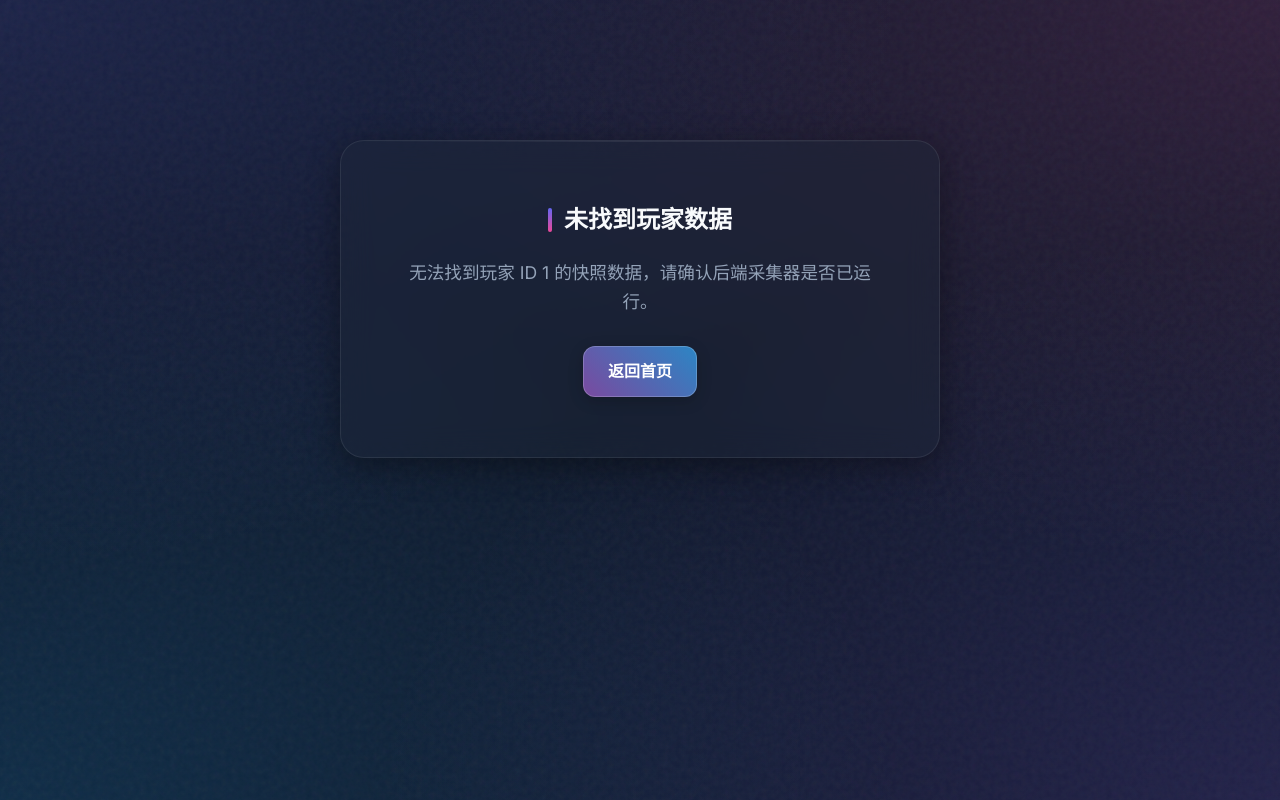
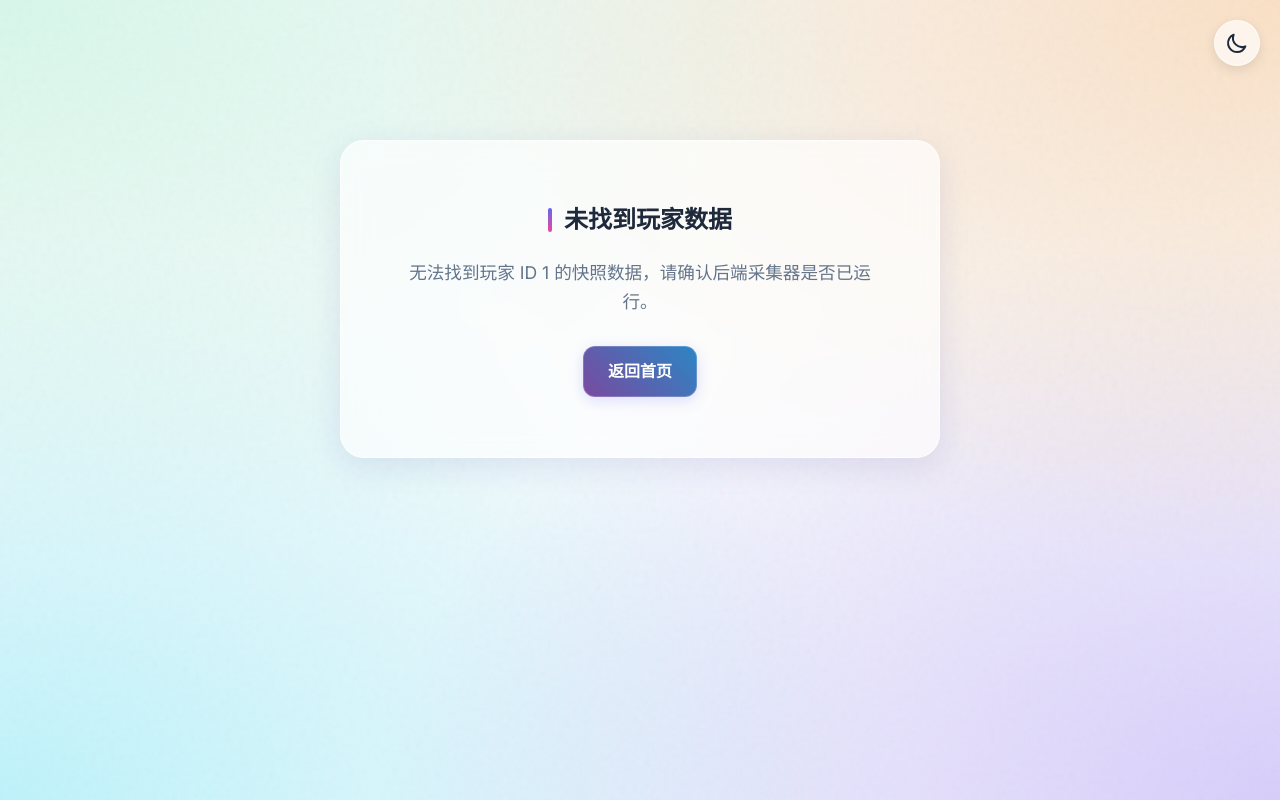
Before and after one commit to Aierlanta/steam_community_info_analysis, a FastAPI app: page /player/1 in a window 1280 px wide. Run offline with FastAPI, Linux system fonts and the light colour scheme; data that the repository does not hold is empty; some libraries are stand-ins or nearby versions.

Commit message:
feat: 添加了包含暗/亮主题、玻璃拟态效果和响应式布局的基础前端样式、主题切换逻辑及主 HTML 模板。

```diff
--- a/frontend/static/css/style.css
+++ b/frontend/static/css/style.css
@@ -12,6 +12,19 @@
     --card-shadow: 0 8px 32px 0 rgba(0, 0, 0, 0.36);
     --transition-speed: 0.3s;
     --font-family: 'Inter', system-ui, -apple-system, sans-serif;
+}
+
+[data-theme="light"] {
+    --bg-color: #f8fafc;
+    --primary-color: #6366f1;
+    --secondary-color: #ec4899;
+    --accent-color: #8b5cf6;
+    --text-primary: #1e293b;
+    --text-secondary: #64748b;
+    --glass-bg: rgba(255, 255, 255, 0.65);
+    --glass-border: rgba(255, 255, 255, 0.6);
+    --glass-highlight: rgba(255, 255, 255, 0.9);
+    --card-shadow: 0 8px 32px 0 rgba(31, 38, 135, 0.1);
 }
 
 * {
@@ -33,6 +46,15 @@
     min-height: 100vh;
     overflow-x: hidden;
     line-height: 1.6;
+    transition: background-color var(--transition-speed) ease, color var(--transition-speed) ease;
+}
+
+[data-theme="light"] body {
+    background-image:
+        radial-gradient(at 0% 0%, rgba(167, 243, 208, 0.4) 0px, transparent 50%),
+        radial-gradient(at 100% 0%, rgba(253, 186, 116, 0.4) 0px, transparent 50%),
+        radial-gradient(at 100% 100%, rgba(167, 139, 250, 0.4) 0px, transparent 50%),
+        radial-gradient(at 0% 100%, rgba(103, 232, 249, 0.4) 0px, transparent 50%);
 }
 
 /* Noise Texture */
@@ -71,6 +93,14 @@
     margin-bottom: 16px;
     letter-spacing: -0.02em;
     text-shadow: 0 0 30px rgba(255, 255, 255, 0.1);
+}
+
+[data-theme="light"] header h1 {
+    background: linear-gradient(135deg, #1e293b 0%, #6366f1 100%);
+    -webkit-background-clip: text;
+    background-clip: text;
+    -webkit-text-fill-color: transparent;
+    text-shadow: none;
 }
 
 header p {
@@ -240,6 +270,10 @@
     border-bottom: 1px solid rgba(255, 255, 255, 0.05);
 }
 
+[data-theme="light"] .info-item {
+    border-bottom: 1px solid rgba(0, 0, 0, 0.06);
+}
+
 .info-item:last-child {
     border-bottom: none;
 }
@@ -314,6 +348,21 @@
     box-shadow: 0 10px 20px rgba(0, 0, 0, 0.2);
 }
 
+[data-theme="light"] .btn {
+    box-shadow: 0 4px 15px rgba(99, 102, 241, 0.2);
+}
+
+[data-theme="light"] .btn-secondary {
+    background: rgba(255, 255, 255, 0.5);
+    color: var(--text-primary);
+    border: 1px solid rgba(0, 0, 0, 0.05);
+}
+
+[data-theme="light"] .btn-secondary:hover {
+    background: rgba(255, 255, 255, 0.8);
+    box-shadow: 0 10px 20px rgba(0, 0, 0, 0.05);
+}
+
 /* Chart Containers */
 .chart-container {
     width: 100%;
@@ -339,3 +388,33 @@
 ::-webkit-scrollbar-thumb:hover {
     background: rgba(255, 255, 255, 0.2);
 }
+
+/* Theme Toggle Button */
+.theme-toggle {
+    position: fixed;
+    top: 20px;
+    right: 20px;
+    background: var(--glass-bg);
+    border: 1px solid var(--glass-border);
+    color: var(--text-primary);
+    padding: 10px;
+    border-radius: 50%;
+    cursor: pointer;
+    z-index: 1000;
+    backdrop-filter: blur(10px);
+    transition: all 0.3s ease;
+    display: flex;
+    align-items: center;
+    justify-content: center;
+    box-shadow: 0 4px 12px rgba(0, 0, 0, 0.1);
+}
+
+.theme-toggle:hover {
+    transform: rotate(15deg) scale(1.1);
+    background: var(--glass-highlight);
+    box-shadow: 0 0 20px rgba(99, 102, 241, 0.4);
+}
+
+[data-theme="light"] .theme-toggle:hover {
+    box-shadow: 0 0 20px rgba(253, 186, 116, 0.6);
+}
--- /dev/null
+++ b/frontend/static/js/theme.js
@@ -0,0 +1,59 @@
+document.addEventListener('DOMContentLoaded', () => {
+    const toggleBtn = document.getElementById('theme-toggle');
+    const html = document.documentElement;
+    const iconPath = toggleBtn.querySelector('path');
+
+    // Icons
+    const sunIcon = "M12 3v1m0 16v1m9-9h-1M4 12H3m15.364 6.364l-.707-.707M6.343 6.343l-.707-.707m12.728 0l-.707.707M6.343 17.657l-.707.707M16 12a4 4 0 11-8 0 4 4 0 018 0z";
+    const moonIcon = "M20.354 15.354A9 9 0 018.646 3.646 9.003 9.003 0 0012 21a9.003 9.003 0 008.354-5.646z";
+
+    function setTheme(theme) {
+        html.setAttribute('data-theme', theme);
+        localStorage.setItem('theme', theme);
+
+        // Update Icon
+        if (theme === 'light') {
+            iconPath.setAttribute('d', moonIcon);
+            toggleBtn.setAttribute('aria-label', 'Switch to Dark Mode');
+        } else {
+            iconPath.setAttribute('d', sunIcon);
+            toggleBtn.setAttribute('aria-label', 'Switch to Light Mode');
+        }
+
+        // Update Charts
+        const charts = document.querySelectorAll('.js-plotly-plot');
+        const textColor = theme === 'light' ? '#1e293b' : '#f8fafc';
+        const gridColor = theme === 'light' ? 'rgba(0,0,0,0.1)' : 'rgba(255,255,255,0.1)';
+
+        charts.forEach(chart => {
+            Plotly.relayout(chart, {
+                'font.color': textColor,
+                'xaxis.gridcolor': gridColor,
+                'yaxis.gridcolor': gridColor,
+                'paper_bgcolor': 'rgba(0,0,0,0)',
+                'plot_bgcolor': 'rgba(0,0,0,0)'
+            }).catch(err => console.warn('Chart update failed:', err));
+        });
+    }
+
+    // Initialize
+    const savedTheme = localStorage.getItem('theme');
+    const systemDark = window.matchMedia('(prefers-color-scheme: dark)').matches;
+    const defaultTheme = savedTheme || (systemDark ? 'dark' : 'light');
+
+    setTheme(defaultTheme);
+
+    // Event Listener
+    toggleBtn.addEventListener('click', () => {
+        const current = html.getAttribute('data-theme');
+        const next = current === 'dark' ? 'light' : 'dark';
+        setTheme(next);
+    });
+
+    // Listen for system changes
+    window.matchMedia('(prefers-color-scheme: dark)').addEventListener('change', (e) => {
+        if (!localStorage.getItem('theme')) {
+            setTheme(e.matches ? 'dark' : 'light');
+        }
+    });
+});
--- a/frontend/templates/base.html
+++ b/frontend/templates/base.html
@@ -1,5 +1,6 @@
 <!DOCTYPE html>
 <html lang="zh-CN">
+
 <head>
     <meta charset="UTF-8">
     <meta name="viewport" content="width=device-width, initial-scale=1.0">
@@ -8,9 +9,19 @@
     <link href="https://fonts.googleapis.com/css2?family=Inter:wght@400;500;600;800&display=swap" rel="stylesheet">
     <script src="https://cdn.plot.ly/plotly-2.27.0.min.js"></script>
 </head>
+
 <body>
+    <button id="theme-toggle" class="theme-toggle" aria-label="Toggle Theme">
+        <svg xmlns="http://www.w3.org/2000/svg" width="24" height="24" viewBox="0 0 24 24" fill="none"
+            stroke="currentColor" stroke-width="2" stroke-linecap="round" stroke-linejoin="round">
+            <path d="M20.354 15.354A9 9 0 018.646 3.646 9.003 9.003 0 0012 21a9.003 9.003 0 008.354-5.646z"></path>
+        </svg>
+    </button>
+
     <div class="container">
         {% block content %}{% endblock %}
     </div>
+    <script src="/static/js/theme.js"></script>
 </body>
+
 </html>
```
